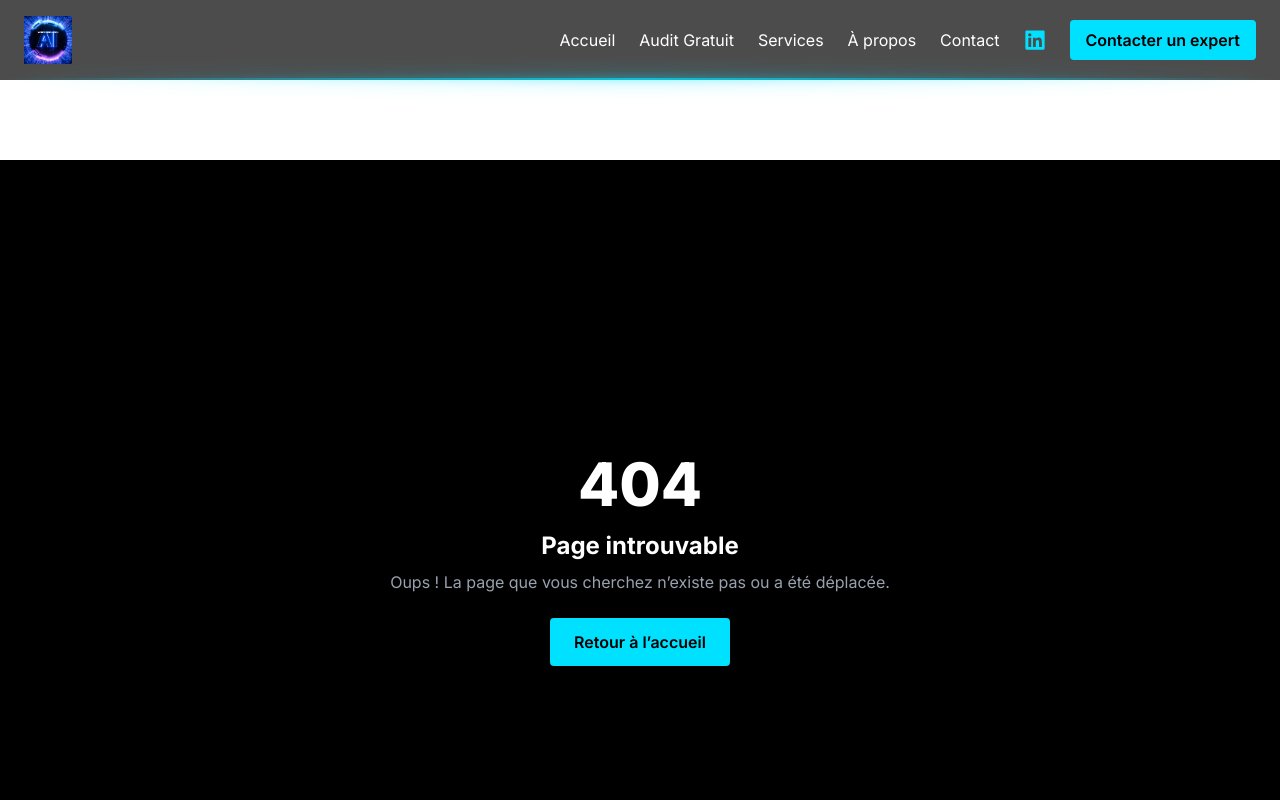
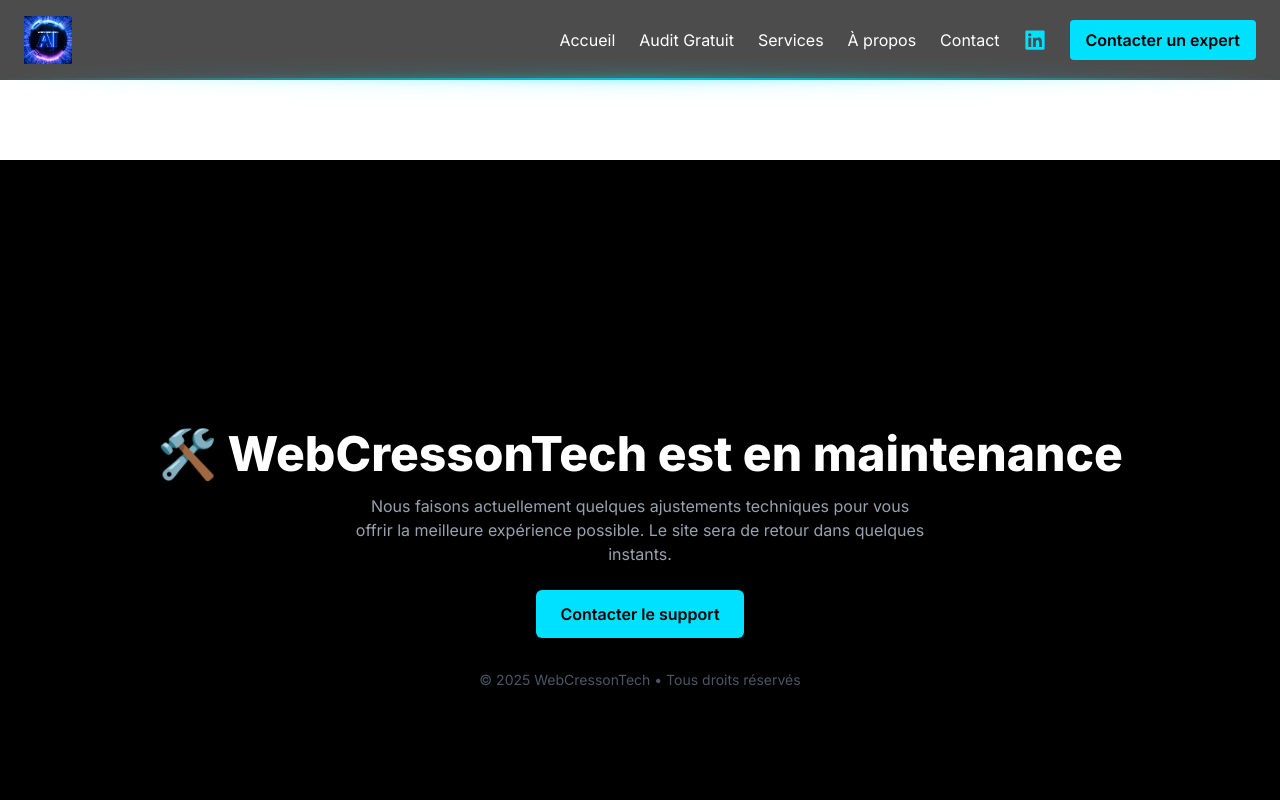
Before and after one commit to creacress/web-cresson-tech-v-0, a Next.js app: page /maintenance in a window 1280 px wide. Before the commit this address had no page. Shown: the top 800 px of the page. Built offline with nearby package versions, Linux system fonts and the light colour scheme.

Commit message:
Ajout de la page de maintenance et mise à jour du middleware pour gérer le mode maintenance

```diff
--- /dev/null
+++ b/src/app/maintenance/page.tsx
@@ -0,0 +1,36 @@
+// src/app/maintenance/page.tsx
+
+export const metadata = {
+    title: "Maintenance en cours | WebCressonTech",
+    description:
+      "Notre site est temporairement en maintenance. Nous revenons très vite !",
+    robots: {
+      index: false,
+      follow: false,
+    },
+  }
+
+  export default function MaintenancePage() {
+    return (
+      <main className="min-h-screen bg-black text-white flex flex-col items-center justify-center px-6 text-center">
+        <h1 className="text-4xl md:text-5xl font-extrabold text-neon mb-4">
+          🛠️ WebCressonTech est en maintenance
+        </h1>
+        <p className="text-gray-400 mb-6 max-w-xl">
+          Nous faisons actuellement quelques ajustements techniques pour vous offrir la
+          meilleure expérience possible. Le site sera de retour dans quelques instants.
+        </p>
+
+        <a
+          href="mailto:alexis@webcresson.com"
+          className="bg-[#00e0ff] text-black px-6 py-3 rounded-md font-semibold hover:scale-105 transition"
+        >
+          Contacter le support
+        </a>
+
+        <p className="mt-8 text-sm text-gray-600">
+          © {new Date().getFullYear()} WebCressonTech • Tous droits réservés
+        </p>
+      </main>
+    )
+  }
--- a/src/middleware.ts
+++ b/src/middleware.ts
@@ -4,15 +4,25 @@ import type { NextRequest } from 'next/server'
 export function middleware(request: NextRequest) {
   const hostname = request.headers.get('host')
 
+  // Redirection www → root
   if (hostname?.startsWith('www.')) {
     const newURL = new URL(request.url)
     newURL.host = hostname.replace('www.', '')
     return NextResponse.redirect(newURL, 308)
   }
 
+  // Maintenance mode activé (via .env)
+  const maintenanceEnabled = process.env.SITE_MAINTENANCE === 'true'
+  const isNotMaintenancePage = !request.nextUrl.pathname.startsWith('/maintenance')
+
+  if (maintenanceEnabled && isNotMaintenancePage) {
+    const maintenanceUrl = new URL('/maintenance', request.url)
+    return NextResponse.redirect(maintenanceUrl)
+  }
+
   return NextResponse.next()
 }
 
 export const config = {
-  matcher: ['/((?!api|_next|.*\\..*).*)'], // Ne redirige pas assets, api, etc.
+  matcher: ['/((?!api|_next|.*\\..*).*)'], // Ne redirige pas assets, api, favicon, etc.
 }
```
